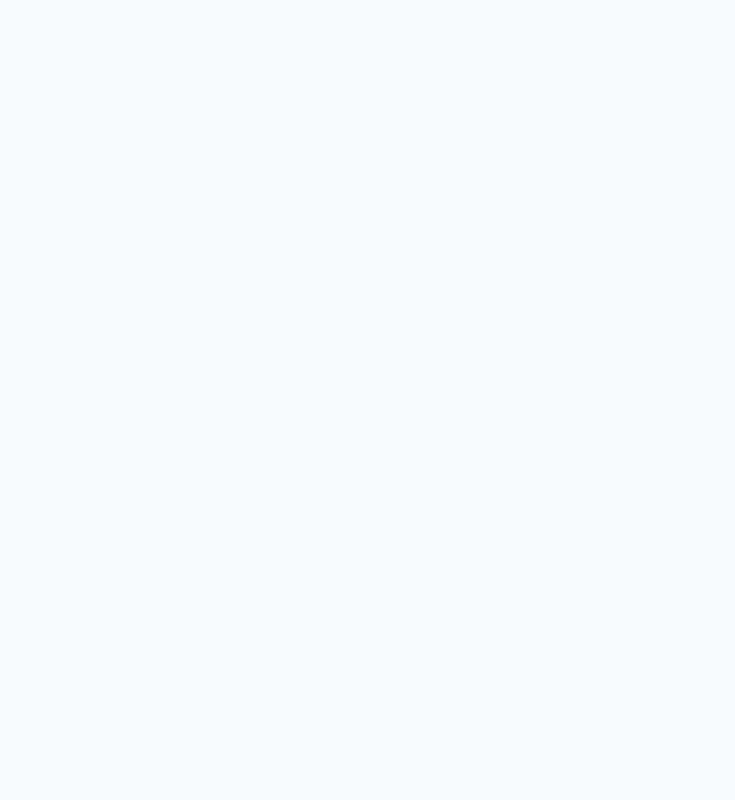
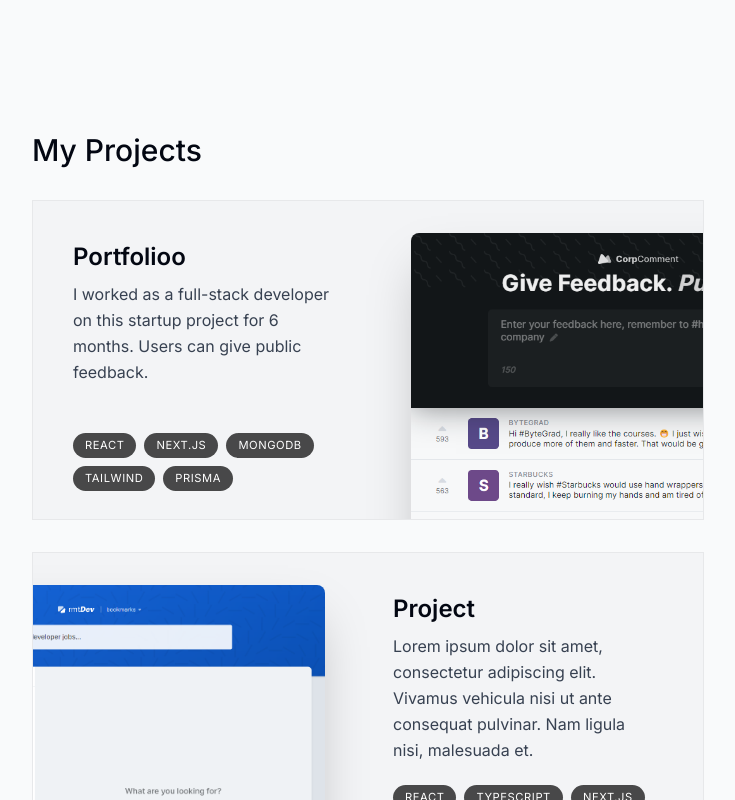
Before and after one commit to Wilkubone/portfolioo, a Next.js app: page / in a window 1280 px wide. Shown: the part 1220-2020 px from the top of the page, without its empty margins (272-1007 px from the left). Built offline with nearby package versions, Linux system fonts and the light colour scheme.

Commit message:
add new layouts for projects

```diff
--- a/app/layout.tsx
+++ b/app/layout.tsx
@@ -6,7 +6,7 @@
 
 export const metadata = {
   title: 'Tomasz | Personal Portfolio',
-  description: 'Im FullStack developer',
+  description: 'I"m FullStack developer',
 }
 
 const RootLayout = ({ children }: { children: React.ReactNode }) => {
--- a/app/page.tsx
+++ b/app/page.tsx
@@ -1,5 +1,6 @@
 import About from "@/components/about";
 import Intro from "@/components/intro";
+import Projects from "@/components/projects";
 import SectionDivider from "@/components/section-divider";
 
 const Home = () => {
@@ -8,6 +9,7 @@
       <Intro/>
       <SectionDivider/>
       <About/>
+      <Projects/>
     </main>
   )
  }
--- a/components/intro.tsx
+++ b/components/intro.tsx
@@ -7,6 +7,7 @@
 import { BsArrowRight, BsLinkedin } from 'react-icons/bs'
 import { HiDownload } from 'react-icons/hi'
 import { FaGithubSquare } from 'react-icons/fa'
+
 
 const Intro = () => {
   return (
@@ -21,7 +22,7 @@
                   duration: 0.2,
                 }}
                 >
-                <Image src="https://images.unsplash.com/photo-1507003211169-0a1dd7228f2d?fit=crop&w=368&h=368&q=100" alt='Photo' width="192" height="192" quality="95" priority={true}
+                <Image src="/profilePic.png" alt='Photo' width="192" height="192" quality="95" priority={true}
                 className='h-24 w-24 rounded-full object-cover border-[0.35rem] border-white shadow-xl'
                 />
                 </motion.div>
--- /dev/null
+++ b/components/projects.tsx
@@ -0,0 +1,49 @@
+import React from 'react'
+import SectionHeading from './section-heading'
+import { projectsData } from '@/lib/data'
+import Image from 'next/image'
+
+const Projects  = () => {
+  return (
+    <section>
+        <SectionHeading>My projects</SectionHeading>
+        <div>
+            {
+                projectsData.map((project, index)=> (
+                    <React.Fragment key={index}>
+
+                    <Project {...project}/>
+                    </React.Fragment>
+                ))
+            }
+        </div>
+    </section>
+  )
+}
+
+type ProjectProps = (typeof projectsData)[number]
+
+const Project = ({
+    title,
+    description,
+    tags,
+    imageUrl,
+}: ProjectProps) => {
+    return (
+    <section className='group bg-gray-100 max-w-[42rem] border border-black/5 overflow-hidden sm:pr-8 relative sm:h-[20rem] mb-3 sm:mb-8 last:mb-0 even:pl-8'>
+        <div className='pt-4 pb-7 px-5 sm:pl-10 sm:pr-2 sm:pt-10 sm:max-w-[50%] flex flex-col h-full group-even:ml-[18rem]'>
+        <h3 className='text-2xl font-semibold'>{title}</h3>
+        <p className='mt-2 leading-relaxed text-gray-700'>{description}</p>
+        <ul className='flex flex-wrap mt-4 gap-2 sm:mt-auto'>
+            {tags.map((tag, index) => (
+                <li className='bg-black/[0.7] px-3 py-1 text-[0.7rem] uppercase tracking-wider text-white rounded-full' key={index}>{tag}</li>
+            ))}
+        </ul>
+        </div>
+
+        <Image src={imageUrl} alt='Project I worked on' quality={95} className='absolute top-8 -right-40 w-[28.25rem] rounded-t-lg shadow-2xl group-even:right-[initial] group-even:-left-40'/>
+    </section>
+    )
+}
+
+export default Projects
--- a/lib/data.ts
+++ b/lib/data.ts
@@ -39,45 +39,45 @@
 		location: "Poland, PL",
 		description: "I was typically learning all basics web development.",
 		icon: React.createElement(LuGraduationCap),
-		date: "2019",
+		date: "2020",
 	},
 	{
 		title: "Front-End Developer",
-		location: "Orlando, FL",
+		location: "PL",
 		description:
-			"I worked as a front-end developer for 2 years in 1 job and 1 year in another job. I also upskilled to the full stack.",
+			"I worked as a front-end web developer/freelancer. I also upskilled to the full stack.",
 		icon: React.createElement(CgWorkAlt),
-		date: "2019 - 2021",
+		date: "2021 - 2023",
 	},
 	{
 		title: "Full-Stack Developer",
-		location: "Houston, TX",
+		location: "PL",
 		description:
 			"I'm now a full-stack developer working as a freelancer. My stack includes React, Next.js, TypeScript, Tailwind, Prisma and MongoDB. I'm open to full-time opportunities.",
 		icon: React.createElement(FaReact),
-		date: "2021 - present",
+		date: "2023 - present",
 	},
 ] as const;
 
 export const projectsData = [
 	{
-		title: "CorpComment",
+		title: "Portfolioo",
 		description:
-			"I worked as a full-stack developer on this startup project for 2 years. Users can give public feedback to companies.",
+			"I worked as a full-stack developer on this startup project for 6 months. Users can give public feedback.",
 		tags: ["React", "Next.js", "MongoDB", "Tailwind", "Prisma"],
 		imageUrl: corpcommentImg,
 	},
 	{
-		title: "rmtDev",
+		title: "Project",
 		description:
-			"Job board for remote developer jobs. I was the front-end developer. It has features like filtering, sorting and pagination.",
+			"Lorem ipsum dolor sit amet, consectetur adipiscing elit. Vivamus vehicula nisi ut ante consequat pulvinar. Nam ligula nisi, malesuada et.",
 		tags: ["React", "TypeScript", "Next.js", "Tailwind", "Redux"],
 		imageUrl: rmtdevImg,
 	},
 	{
-		title: "Word Analytics",
+		title: "Project",
 		description:
-			"A public web app for quick analytics on text. It shows word count, character count and social media post limits.",
+			"Lorem ipsum dolor sit amet, consectetur adipiscing elit. Vivamus vehicula nisi ut ante consequat pulvinar. Nam ligula nisi, malesuada et.",
 		tags: ["React", "Next.js", "SQL", "Tailwind", "Framer"],
 		imageUrl: wordanalyticsImg,
 	},
```
Also changed, not shown: public/profilePic.png (renamed from public/11127753_707605042682455_5548531379506221395_n.jpg).
